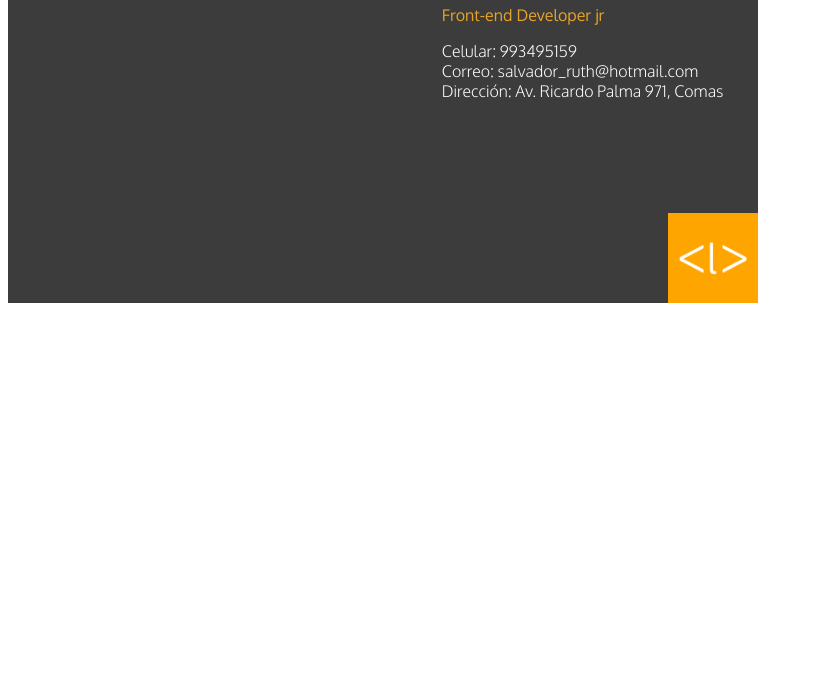
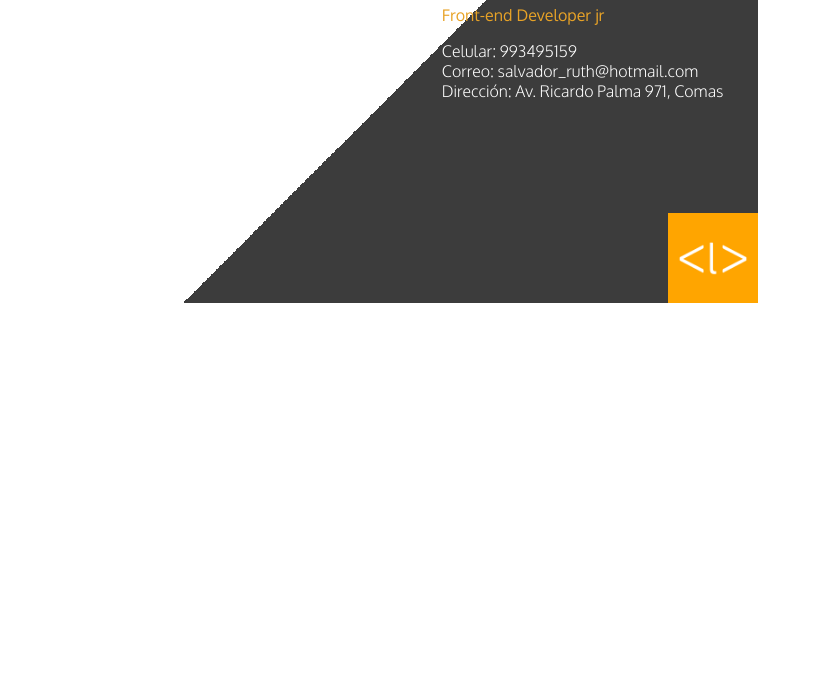
Before and after one commit to RuthSalvador/TarjetaPresentacion, a plain HTML site: page index.html in a window 1280 px wide. Shown: the part 105-800 px from the top of the page, without its empty margins (0-813 px from the left). Drawn offline with Linux system fonts and the light colour scheme.

Commit message:
fondo de tarjeta gradiant

```diff
--- a/assets/css/main.css
+++ b/assets/css/main.css
@@ -8,7 +8,7 @@ body {
   width: 750px;
   position: relative;
   top: 0;
-  background-color: rgba(60,60,60,1);
+  background: linear-gradient(135deg, rgba(248,80,50,0) 0%, rgba(60,60,60,0) 50%, rgba(60,60,60,1) 50%, rgba(60,60,60,1) 100%);
 }
 
 .logo {
```
